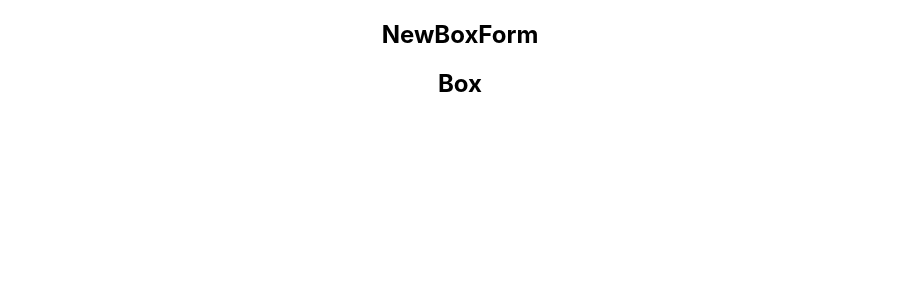
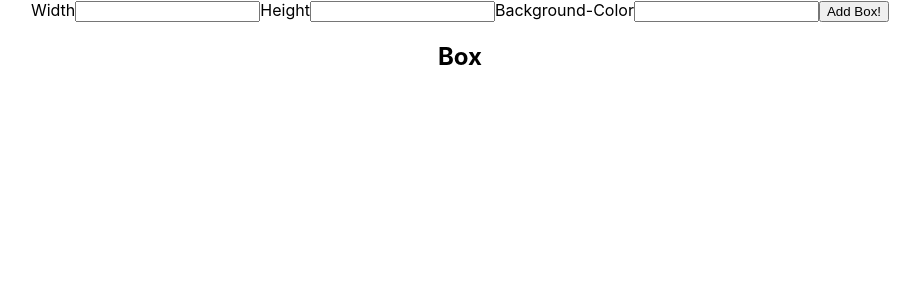
Before and after one commit to Pascha-404/colored-box-maker, a React (Create React App) app: page / in a window 1280 px wide. Shown: the top 300 px of the page, without its empty margins (180-1100 px from the left). Built offline with nearby package versions, Linux system fonts and the light colour scheme.

Commit message:
logic for form

```diff
--- a/src/NewBoxForm.js
+++ b/src/NewBoxForm.js
@@ -4,9 +4,59 @@ import './NewBoxForm.css';
 class NewBoxForm extends Component {
 	constructor(props) {
 		super();
+		this.state = { width: '', height: '', backgroundColor: '' };
+		this.handleChange = this.handleChange.bind(this);
+		this.handleSubmit = this.handleSubmit.bind(this);
 	}
+
+	takeValues(evt) {
+		this.setState({ [evt.target.name]: evt.target.value });
+	}
+
+	handleChange(evt) {
+		this.takeValues(evt);
+	}
+
+	handleSubmit(evt) {
+		evt.preventDefault();
+		this.props.addBox(
+			this.state.width,
+			this.state.height,
+			this.state.backgroundColor
+		);
+		this.setState({ width: '', height: '', backgroundColor: '' });
+	}
+
 	render() {
-		return <h2>NewBoxForm</h2>;
+		return (
+			<form className='NewBoxForm' onSubmit={this.handleSubmit}>
+				<label htmlFor='width'>Width</label>
+				<input
+					type='text'
+					name='width'
+					id='width'
+					onChange={this.handleChange}
+					value={this.state.width}
+				/>
+				<label htmlFor='height'>Height</label>
+				<input
+					type='text'
+					name='height'
+					id='height'
+					onChange={this.handleChange}
+					value={this.state.height}
+				/>
+				<label htmlFor='backgroundColor'>Background-Color</label>
+				<input
+					type='text'
+					name='backgroundColor'
+					id='backgroundColor'
+					onChange={this.handleChange}
+					value={this.state.backgroundColor}
+				/>
+				<button>Add Box!</button>
+			</form>
+		);
 	}
 }
 
```
